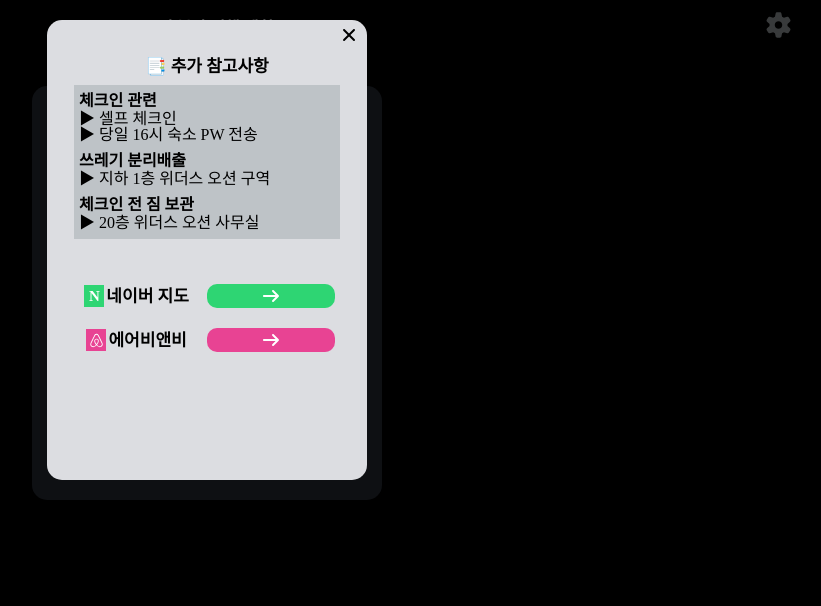
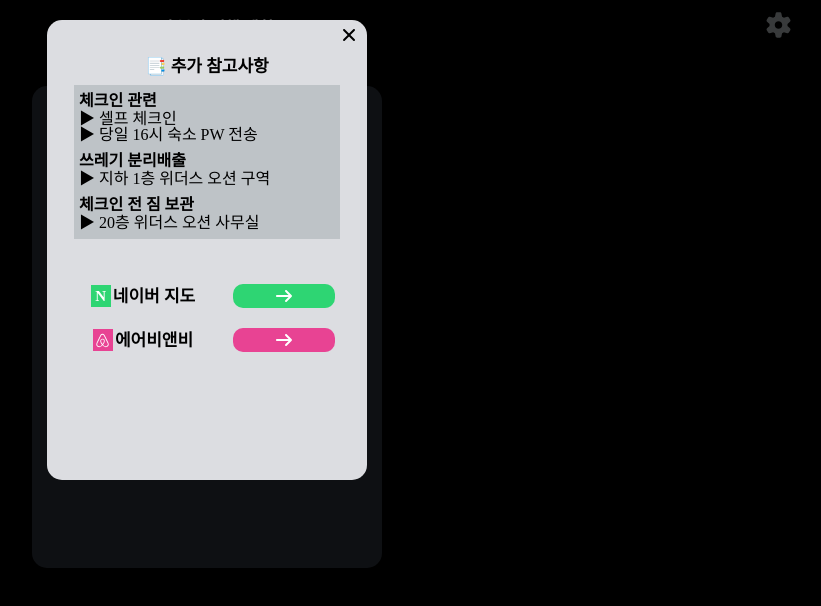
Before and after one commit to Rayched/busantravel-planner, a React (Create React App) app: page /busantravel-planner/hotels in a window 1280 px wide. Both pictures are taken after a click on the element "추가 사항". Shown: the top 606 px of the page, without its empty margins (433-1254 px from the left). Built offline with nearby package versions, Linux system fonts and the light colour scheme.

Commit message:
20251221, hotels page 오류 수정

```diff
--- a/src/components/Hotels/HotelNote.tsx
+++ b/src/components/Hotels/HotelNote.tsx
@@ -95,7 +95,7 @@
 `;
 
 const LinkHead = styled.div`
-    width: 45%;
+    width: 50%;
     display: flex;
     flex-direction: row;
     align-items: center;
@@ -105,7 +105,7 @@
 `;
 
 const LinkBody = styled.div`
-    width: 50%;
+    width: 40%;
     border-radius: 10px;
     a {
         display: flex;
--- a/src/routes/HotelDetails.tsx
+++ b/src/routes/HotelDetails.tsx
@@ -8,7 +8,7 @@
 const Container = styled.div`
     width: 85%;
     max-width: 350px;
-    height: 60%;
+    height: 70%;
     color: ${(props) => props.theme.ItemTextColor};
     background-color: ${(props) => props.theme.ItemColor};
     display: flex;
@@ -125,7 +125,7 @@
             </Container>
             {
                 isShow ? (
-                    <NoteWrapper>
+                    <NoteWrapper onClick={() => setShow(false)}>
                         <HotelNoteBox setStateFn={setShow}/>
                     </NoteWrapper>
                 ) : null
```
